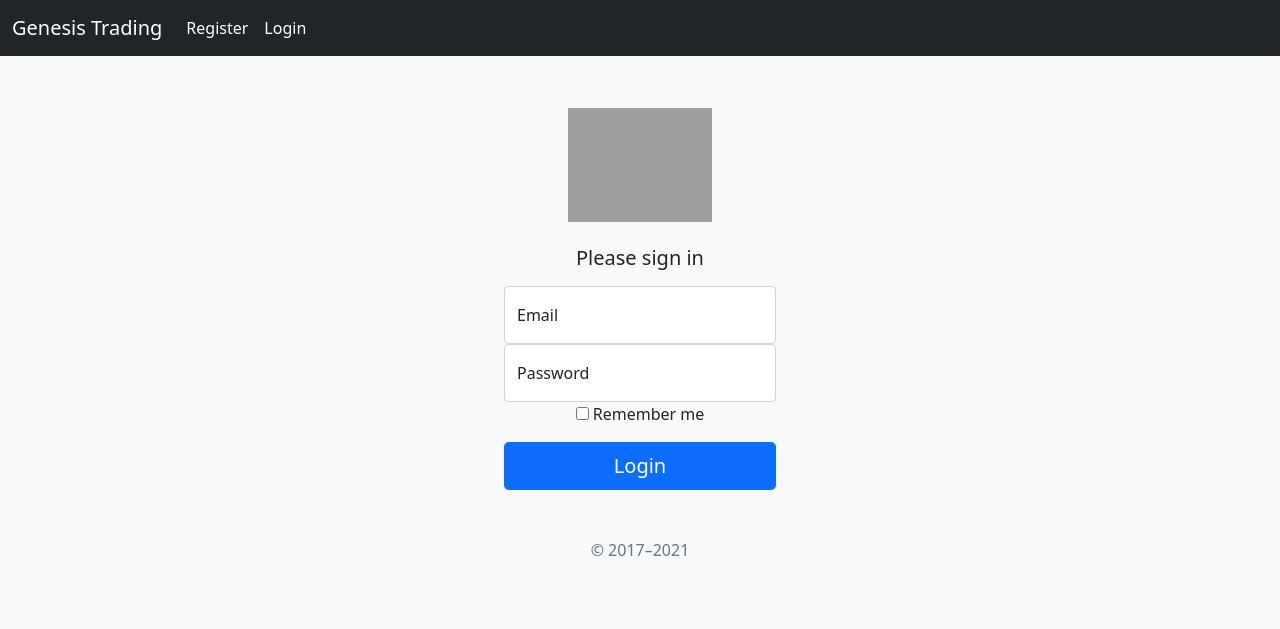
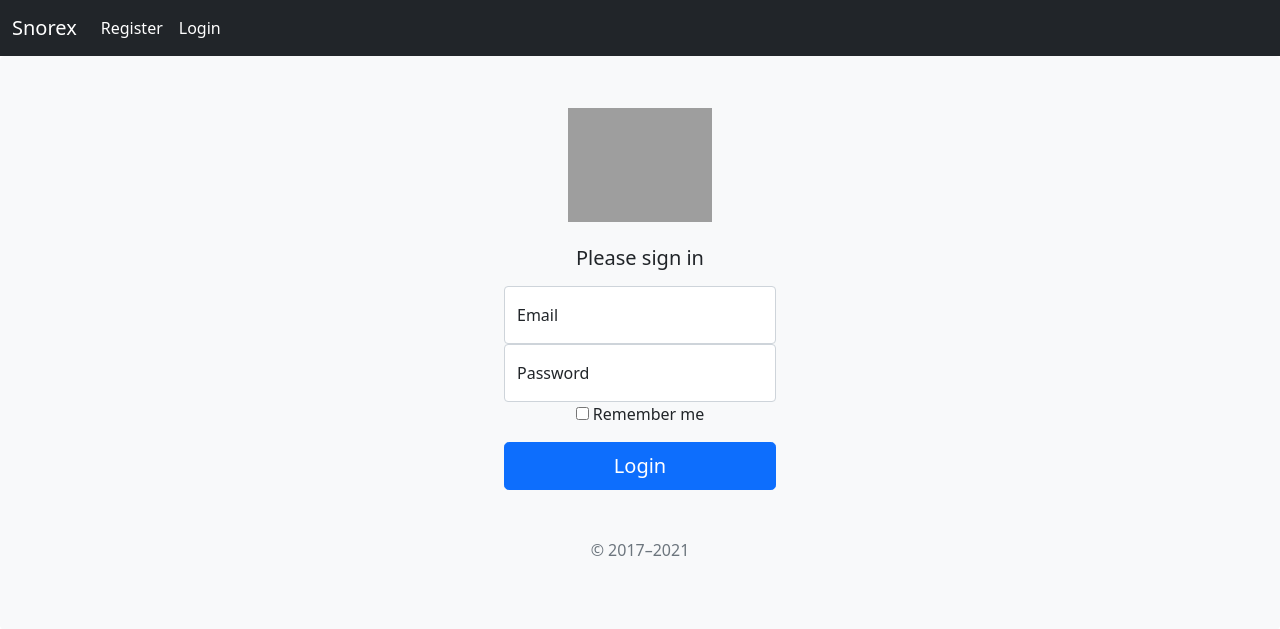
Before and after one commit to AiRiFiEd/snorex, a Flask app: page /login in a window 1280 px wide. Shown: the top 629 px of the page. Run offline with Flask 2, Linux system fonts and the light colour scheme; grey boxes are pictures that could not be loaded.

Commit message:
updated logos

```diff
--- a/snorex/templates/base.html
+++ b/snorex/templates/base.html
@@ -13,7 +13,7 @@
         <button class="navbar-toggler" type="button" data-bs-toggle="collapse" data-bs-target="#navbarTogglerDemo03" aria-controls="navbarTogglerDemo03" aria-expanded="false" aria-label="Toggle navigation">
           <span class="navbar-toggler-icon"></span>
         </button>
-        <a class="navbar-brand" href="{{url_for('main.home')}}">Genesis Trading</a>
+        <a class="navbar-brand" href="{{url_for('main.home')}}">Snorex</a>
 
         {% if current_user.is_authenticated %}
           <div class="collapse navbar-collapse" id="navbarTogglerDemo03">
--- a/snorex/templates/login.html
+++ b/snorex/templates/login.html
@@ -23,7 +23,7 @@
   <div class="container-fluid py-1 col-md-3 col-md-offset-2 ">
     <form method="POST">
       {{form.hidden_tag()}}
-      <img class="mb-4" src="https://genesistrading.com/wp-content/themes/genesis/assets/images/genesis-logo-black.svg" alt="" width="144" height="114">
+      <img class="mb-4" src="https://unite.pokemon.com/images/pokemon/snorlax/stat/stat-snorlax.png" alt="" width="144" height="114">
       <h1 class="h5 mb-3 fw-normal">Please sign in</h1>
 
       <div class="form-floating">
```
